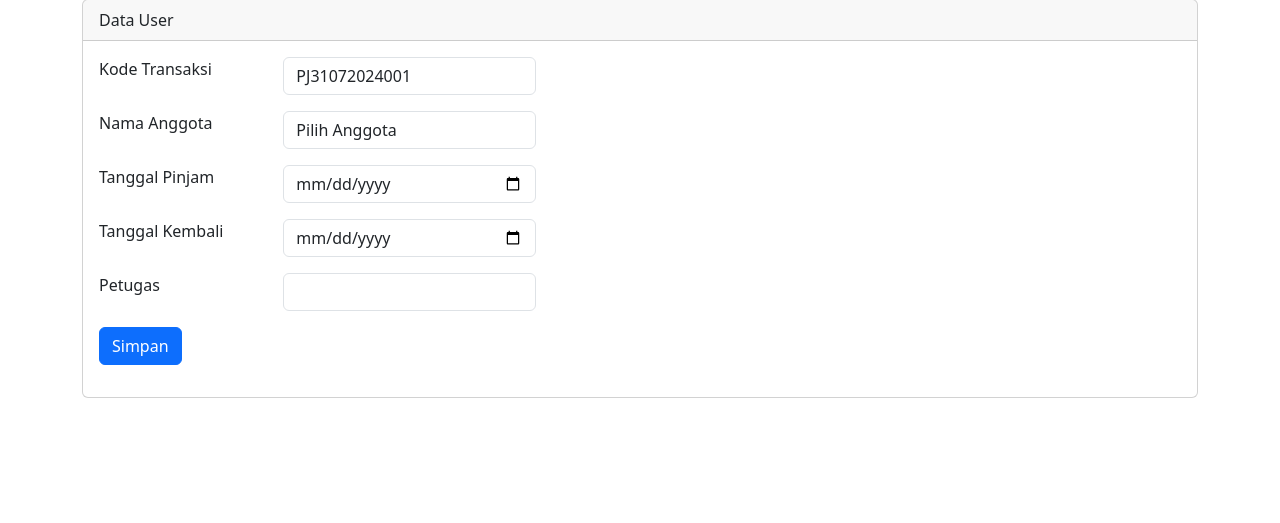
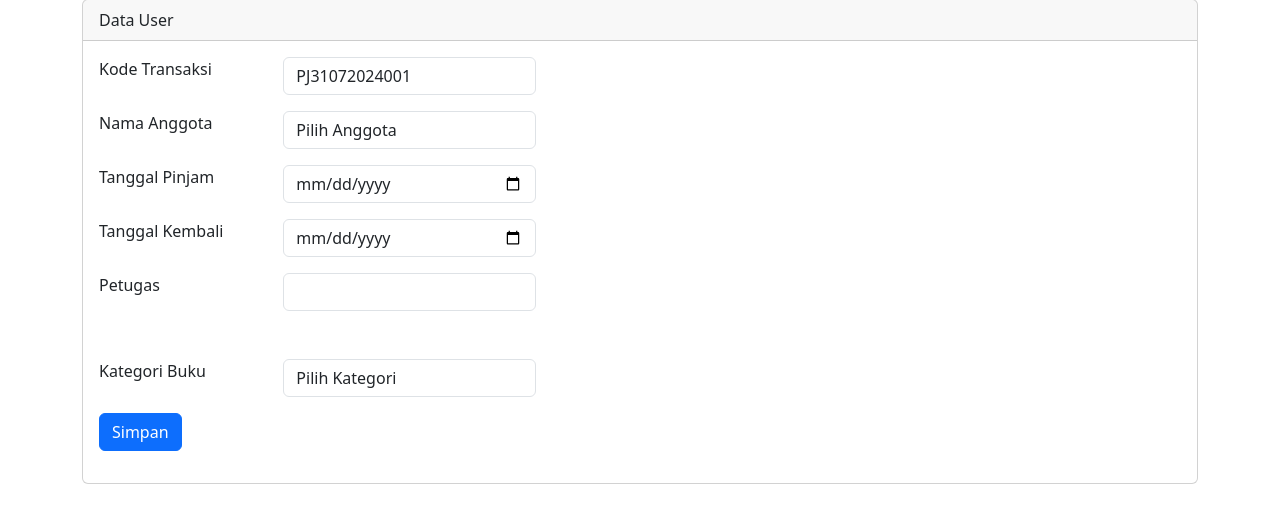
Before and after one commit to maswangskuy04/ppkdjakpus-perpus, a PHP site: page /index.php?pg=tambah-peminjaman in a window 1280 px wide. Shown: the part 105-628 px from the top of the page. Run offline with PHP 8.4, Linux system fonts and the light colour scheme; data comes from the database, SQL or seed files in the repository; data that the repository does not hold is empty.

Commit message:
krucuk krucuk

```diff
--- a/content/kategori.php
+++ b/content/kategori.php
@@ -44,7 +44,7 @@ $queryKategori = mysqli_query($koneksi, "SELECT * FROM kategori ORDER BY id DESC
                                     <td><?php echo $rowKategori['nama_kategori'] ?></td>
                                     <td><?php echo $rowKategori['keterangan'] ?></td>
                                     <td class="text-center">
-                                        <a href="?pg=tambah-kategori&edit=<?= $rowKategori['id']; ?>" class="btn btn-sm btn-secondary">Edit</a> |
+                                        <a href="?pg=tambah-kategori&edit=<?= $rowKategori['id']; ?>" class="btn btn-sm btn-secondary">Update</a> |
                                         <a onclick="return confirm('Apakah anda ingin menghapus data ini ?')" href="?pg=tambah-kategori&delete=<?= $rowKategori['id'] ?>" class="btn btn-sm btn-danger">Delete</a>
                                     </td>
                                 </tr>
--- a/content/tambah-anggota.php
+++ b/content/tambah-anggota.php
@@ -56,7 +56,7 @@ if (isset($_GET['delete'])) {
                         </div>
                         <div class="mb-3">
                             <label for="" class="form-label">No Telpon</label>
-                            <input type="text" class="form-control" name="no_tlp" value="<?= $rowEdit['no_tlp'] ?? '' ?>" required>
+                            <input type="number" class="form-control" name="no_tlp" value="<?= $rowEdit['no_tlp'] ?? '' ?>" required>
                         </div>
                         <div class="mb-3">
                             <label for="" class="form-label">Alamat</label>
--- a/content/tambah-peminjaman.php
+++ b/content/tambah-peminjaman.php
@@ -39,6 +39,7 @@ $no_urut++;
 $kode_transaksi = "PJ" . date("dmY") . sprintf("%03s", $no_urut);
 
 $queryAnggota = mysqli_query($koneksi, "SELECT * FROM anggota ORDER BY id DESC");
+$queryKategori = mysqli_query($koneksi, "SELECT * FROM kategori ORDER BY id DESC");
 
 ?>
 <div class="container mt-5">
@@ -97,6 +98,19 @@ $queryAnggota = mysqli_query($koneksi, "SELECT * FROM anggota ORDER BY id DESC")
 
                         <!-- Get Data Kategori Buku dan Buku -->
 
+                        <div class="row mb-3 mt-5">
+                            <div class="col-sm-2">
+                                <label for="">Kategori Buku</label>
+                            </div>
+                            <div class="col-sm-3">
+                                <select name="id_kategori" id="" class="form-control">
+                                    <option value="">Pilih Kategori</option>
+                                    <?php while ($rowKategori = mysqli_fetch_assoc($queryKategori)) : ?>
+                                        <option value="<?= $rowKategori['id']; ?>"><?= $rowKategori['nama_kategori']; ?></option>
+                                    <?php endwhile ?>
+                                </select>
+                            </div>
+                        </div>
 
                         <div class="mb-3">
                             <input type="submit" class="btn btn-primary" name="simpan" value="Simpan">
```
